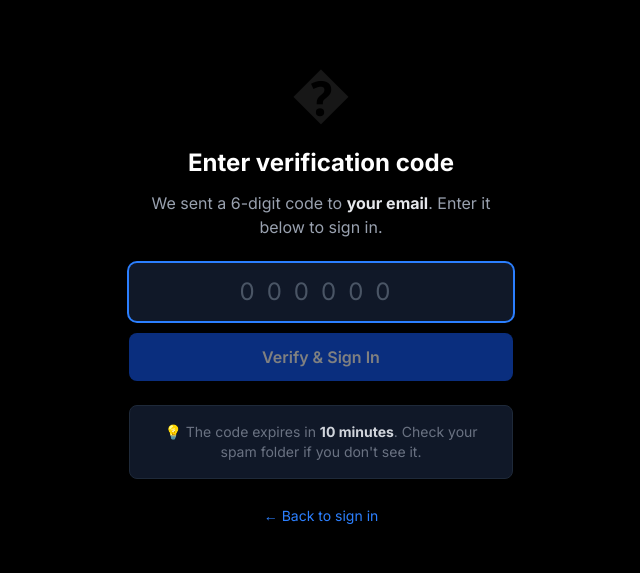
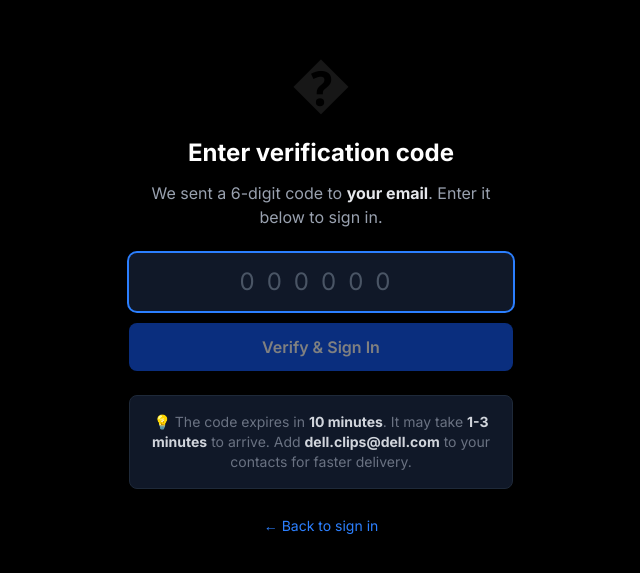
Before and after one commit to ShellyDCMS/DellClips, a Next.js app: page /verify in a window 1280 px wide. Shown: the part 105-678 px from the top of the page, without its empty margins (319-959 px from the left). Built offline with nearby package versions, Linux system fonts and the light colour scheme.

Commit message:
update verification page help text to include delivery time estimate and sender email address for contact whitelisting

```diff
--- a/app/(auth)/verify/page.tsx
+++ b/app/(auth)/verify/page.tsx
@@ -26,7 +26,9 @@ export default async function VerifyPage({
         <div className="bg-gray-900 border border-gray-800 rounded-lg p-4 mb-6">
           <p className="text-gray-500 text-sm">
             💡 The code expires in <strong className="text-gray-300">10 minutes</strong>.
-            Check your spam folder if you don&apos;t see it.
+            It may take <strong className="text-gray-300">1-3 minutes</strong> to arrive.
+            Add <strong className="text-gray-300">dell.clips@dell.com</strong> to your
+            contacts for faster delivery.
           </p>
         </div>
 
```
